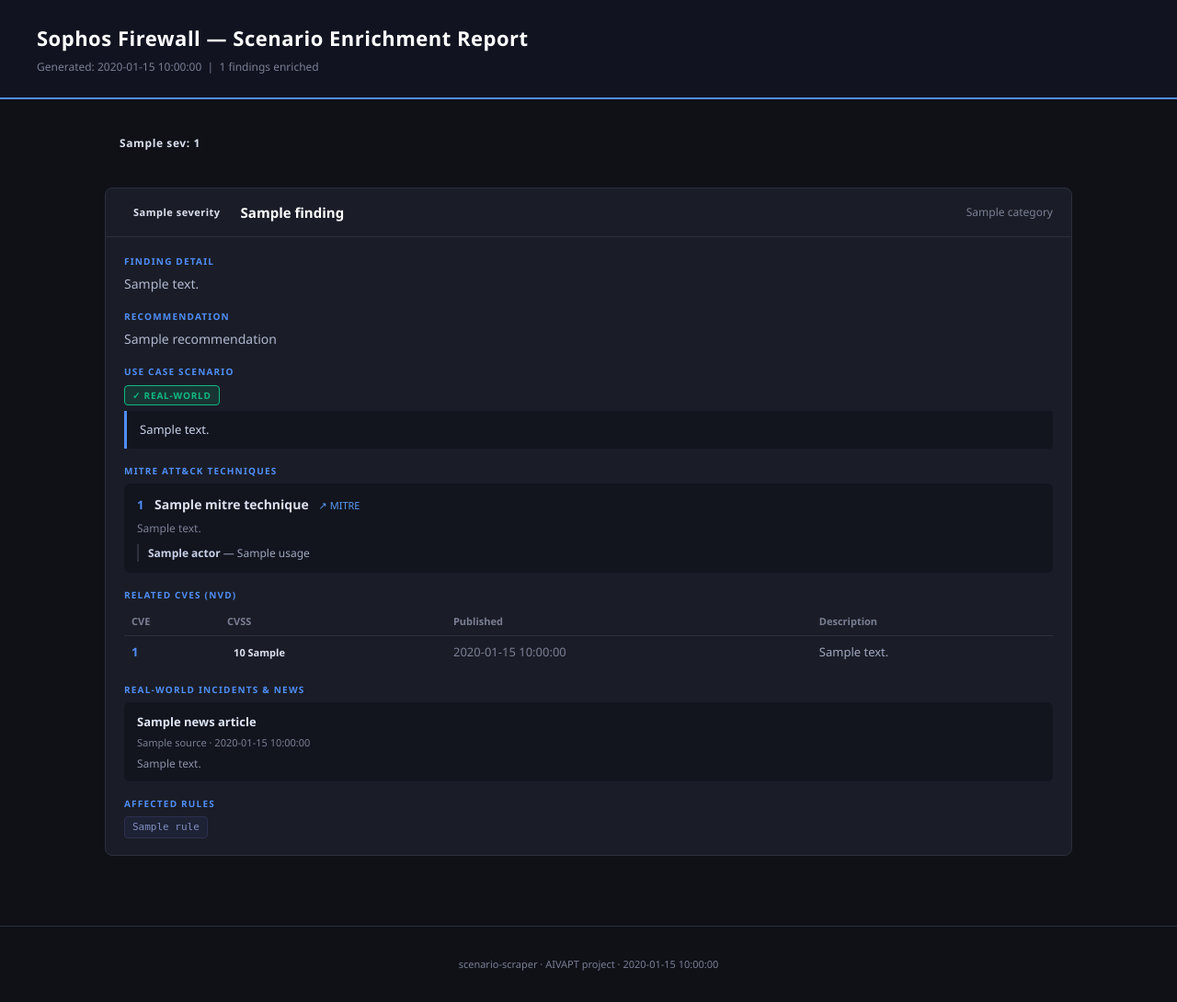
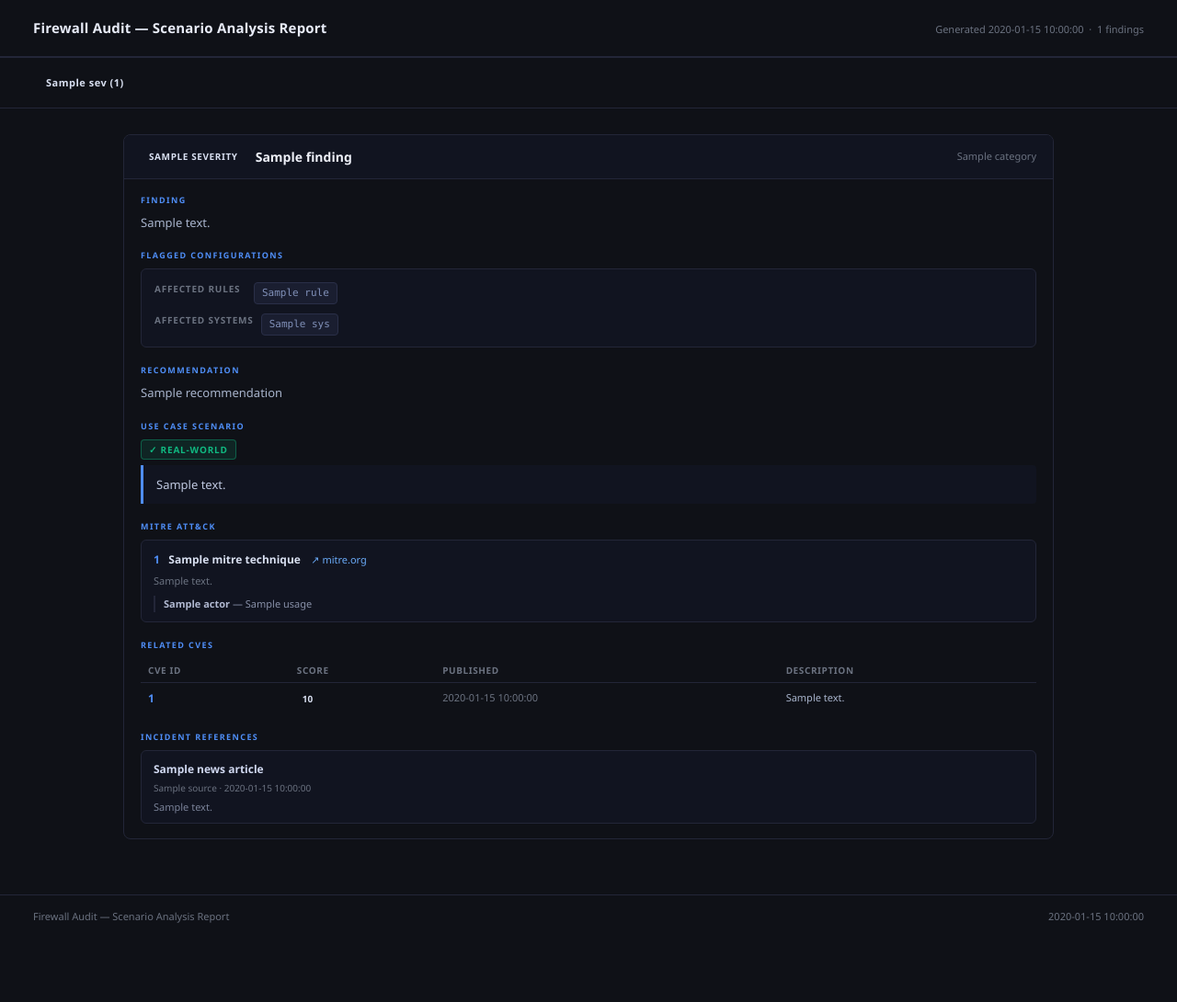
Before and after one commit to AlingBebangks/sophos-scenario-scraper, a FastAPI app: template templates/report.html in a window 1280 px wide. Shown: the whole page at 92% size. After the commit the page ends 1004 px from the top, so only its background shows below. Run offline with FastAPI, Linux system fonts and the light colour scheme; the template is opened without the code that fills it: most values are stand-ins (such as "Sample title", 1, 10 or a date in 2020).

Commit message:
fix: report layout - flagged configs prominent, clean header/footer
- Move Flagged Configurations (affected_rules + affected_systems) to section 2
  right after Finding detail, so original report data is always visible
- Add affected_systems display (was missing entirely)
- Section order: Finding → Flagged Configs → Recommendation → Use Case → MITRE → CVEs → News
- Replace heavy branded header with minimal title + date bar
- Replace branded footer with simple two-column date line
- Tighten overall spacing and typography

Co-Authored-By: Claude Sonnet 4.6 <noreply@anthropic.com>

```diff
--- a/templates/report.html
+++ b/templates/report.html
@@ -3,199 +3,280 @@
 <head>
 <meta charset="UTF-8" />
 <meta name="viewport" content="width=device-width, initial-scale=1.0" />
-<title>Scenario Enrichment Report — {{ generated_at }}</title>
+<title>Firewall Audit — Scenario Analysis · {{ generated_at }}</title>
 <style>
   :root {
-    --critical: #c0392b; --high: #e67e22; --medium: #f1c40f;
-    --low: #27ae60; --info: #2980b9; --bg: #0f1117; --card: #1a1d27;
-    --border: #2c2f3e; --text: #dce1f0; --muted: #7a7f94;
+    --critical: #c0392b; --high: #e67e22; --medium: #d4a017;
+    --low: #27ae60; --info: #2980b9;
+    --bg: #0f1117; --card: #141826; --card2: #111420;
+    --border: #232638; --text: #d8dff0; --muted: #6b7280;
     --accent: #4f8ef7;
   }
   * { box-sizing: border-box; margin: 0; padding: 0; }
-  body { background: var(--bg); color: var(--text); font-family: 'Segoe UI', sans-serif; font-size: 14px; line-height: 1.6; }
-  header { background: #111420; border-bottom: 2px solid var(--accent); padding: 24px 40px; }
-  header h1 { font-size: 22px; color: #fff; letter-spacing: 0.5px; }
-  header .meta { color: var(--muted); font-size: 12px; margin-top: 4px; }
-  .container { max-width: 1100px; margin: 0 auto; padding: 32px 24px; }
+  body { background: var(--bg); color: var(--text); font-family: 'Segoe UI', system-ui, sans-serif; font-size: 13px; line-height: 1.65; }
 
-  .summary-bar {
-    display: flex; gap: 16px; margin-bottom: 32px; flex-wrap: wrap;
+  /* ── Header ── */
+  .report-header {
+    padding: 18px 36px; border-bottom: 2px solid var(--border);
+    display: flex; align-items: baseline; justify-content: space-between;
   }
-  .sev-pill {
-    padding: 6px 16px; border-radius: 20px; font-size: 12px; font-weight: 600;
-    letter-spacing: 0.6px;
+  .report-header .title { font-size: 15px; font-weight: 700; color: #e8ecf8; letter-spacing: 0.2px; }
+  .report-header .meta  { font-size: 11px; color: var(--muted); }
+
+  /* ── Severity summary ── */
+  .summary-row {
+    display: flex; gap: 10px; padding: 14px 36px;
+    border-bottom: 1px solid var(--border); flex-wrap: wrap;
   }
+  .sev-pill { padding: 4px 14px; border-radius: 20px; font-size: 11px; font-weight: 700; letter-spacing: 0.5px; }
   .sev-CRITICAL { background: var(--critical); color: #fff; }
   .sev-HIGH     { background: var(--high);     color: #fff; }
-  .sev-MEDIUM   { background: var(--medium);   color: #000; }
+  .sev-MEDIUM   { background: var(--medium);   color: #fff; }
   .sev-LOW      { background: var(--low);      color: #fff; }
   .sev-INFO     { background: var(--info);     color: #fff; }
 
+  /* ── Main content ── */
+  .container { max-width: 1060px; margin: 0 auto; padding: 28px 24px; }
+
+  /* ── Finding card ── */
   .finding-card {
-    background: var(--card); border: 1px solid var(--border);
-    border-radius: 8px; margin-bottom: 28px; overflow: hidden;
+    border: 1px solid var(--border); border-radius: 8px;
+    margin-bottom: 24px; overflow: hidden;
   }
   .card-header {
-    display: flex; align-items: center; gap: 12px;
-    padding: 14px 20px; border-bottom: 1px solid var(--border);
+    display: flex; align-items: center; gap: 10px;
+    padding: 12px 18px; border-bottom: 1px solid var(--border);
+    background: #111420;
   }
   .sev-badge {
-    font-size: 11px; font-weight: 700; padding: 3px 10px;
-    border-radius: 4px; letter-spacing: 0.5px; white-space: nowrap;
+    font-size: 10px; font-weight: 800; padding: 3px 9px;
+    border-radius: 4px; letter-spacing: 0.6px; white-space: nowrap;
+    text-transform: uppercase;
   }
-  .card-header h2 { font-size: 15px; color: #fff; }
-  .card-header .category { color: var(--muted); font-size: 12px; margin-left: auto; }
+  .card-header h2 { font-size: 14px; font-weight: 700; color: #eef0f8; flex: 1; }
+  .card-category { font-size: 11px; color: var(--muted); white-space: nowrap; }
 
-  .card-body { padding: 18px 20px; }
-  .section-label {
-    font-size: 10px; font-weight: 700; letter-spacing: 1.2px;
-    text-transform: uppercase; color: var(--accent); margin: 16px 0 6px;
+  .card-body { padding: 16px 18px; }
+
+  /* ── Section labels ── */
+  .lbl {
+    font-size: 9px; font-weight: 800; letter-spacing: 1.4px;
+    text-transform: uppercase; color: var(--accent);
+    margin: 18px 0 6px;
   }
-  .section-label:first-child { margin-top: 0; }
-  p.detail { color: #b0b8d0; margin-bottom: 8px; }
-  p.scenario { background: #12151e; border-left: 3px solid var(--accent);
-    padding: 10px 14px; border-radius: 0 4px 4px 0; color: #c8d0e8; font-size: 13px; }
+  .lbl:first-child { margin-top: 0; }
 
-  /* Techniques */
-  .technique-list { display: flex; flex-direction: column; gap: 10px; }
-  .technique-item { background: #12151e; border-radius: 6px; padding: 12px 14px; }
-  .technique-id { font-weight: 700; color: var(--accent); font-size: 13px; }
-  .technique-name { font-weight: 600; margin-left: 8px; }
-  .technique-desc { color: var(--muted); font-size: 12px; margin-top: 4px; }
-  .technique-link { font-size: 11px; color: #5a9cf7; text-decoration: none; }
-  .technique-link:hover { text-decoration: underline; }
+  /* ── Text blocks ── */
+  .txt { color: #a8b4cc; font-size: 13px; }
 
-  .proc-list { margin-top: 8px; }
-  .proc-item { border-left: 2px solid #2c2f3e; padding-left: 10px; margin-top: 6px; font-size: 12px; color: #a0a8c0; }
-  .proc-actor { font-weight: 600; color: #c8d0e8; }
+  /* ── Flagged configurations ── */
+  .config-block {
+    background: var(--card2); border: 1px solid var(--border);
+    border-radius: 6px; padding: 12px 14px;
+  }
+  .config-block + .config-block { margin-top: 8px; }
+  .config-row { display: flex; gap: 8px; align-items: flex-start; margin-bottom: 4px; }
+  .config-row:last-child { margin-bottom: 0; }
+  .config-key { font-size: 10px; font-weight: 700; color: var(--muted);
+    text-transform: uppercase; letter-spacing: 0.8px; min-width: 100px; padding-top: 1px; }
+  .config-val { color: #c0c8e0; font-size: 12px; font-family: 'Consolas', 'Courier New', monospace; }
+  .tag-list { display: flex; flex-wrap: wrap; gap: 5px; margin-top: 2px; }
+  .tag {
+    background: #1a1e30; border: 1px solid #2a2f48; border-radius: 4px;
+    padding: 2px 8px; font-size: 11px; color: #8090b8;
+    font-family: 'Consolas', 'Courier New', monospace;
+  }
+  .no-config { color: var(--muted); font-size: 12px; font-style: italic; }
 
-  /* CVE table */
-  table.cve-table { width: 100%; border-collapse: collapse; font-size: 13px; }
-  table.cve-table th { text-align: left; color: var(--muted); font-size: 11px;
-    border-bottom: 1px solid var(--border); padding: 6px 8px; }
-  table.cve-table td { padding: 7px 8px; border-bottom: 1px solid #1e2130; vertical-align: top; }
-  table.cve-table tr:last-child td { border-bottom: none; }
-  .cve-id { color: var(--accent); font-weight: 600; text-decoration: none; }
-  .cve-id:hover { text-decoration: underline; }
-  .cvss-badge { font-size: 11px; padding: 2px 7px; border-radius: 3px; font-weight: 700; }
-  .cvss-CRITICAL { background: var(--critical); color: #fff; }
-  .cvss-HIGH     { background: var(--high);     color: #fff; }
-  .cvss-MEDIUM   { background: var(--medium);   color: #000; }
-  .cvss-LOW      { background: var(--low);      color: #fff; }
-
-  /* News */
-  .news-list { display: flex; flex-direction: column; gap: 8px; }
-  .news-item { background: #12151e; border-radius: 6px; padding: 10px 14px; }
-  .news-title { color: #e0e6f8; font-weight: 600; font-size: 13px; text-decoration: none; }
-  .news-title:hover { text-decoration: underline; }
-  .news-meta { font-size: 11px; color: var(--muted); margin-top: 2px; }
-  .news-excerpt { font-size: 12px; color: #8a90a8; margin-top: 5px; }
-
-  /* Affected rules */
-  .tag-list { display: flex; flex-wrap: wrap; gap: 6px; }
-  .tag { background: #1e2235; border: 1px solid #2c3050; border-radius: 4px;
-    padding: 2px 8px; font-size: 11px; color: #8090c0; font-family: monospace; }
-
-  footer { text-align: center; color: var(--muted); font-size: 11px;
-    padding: 32px; border-top: 1px solid var(--border); margin-top: 16px; }
-
+  /* ── Scenario ── */
+  .scenario-wrap { margin-top: 4px; }
   .scenario-badge {
     display: inline-block; font-size: 10px; font-weight: 700;
     letter-spacing: 0.8px; text-transform: uppercase;
     padding: 2px 8px; border-radius: 4px; margin-bottom: 6px;
   }
-  .scenario-badge.real    { background: rgba(16,185,129,0.15); color: #10b981; border: 1px solid #10b981; }
-  .scenario-badge.theoretical { background: rgba(245,158,11,0.15); color: #f59e0b; border: 1px solid #f59e0b; }
+  .scenario-badge.real         { background: rgba(16,185,129,0.12); color: #10b981; border: 1px solid rgba(16,185,129,0.4); }
+  .scenario-badge.theoretical  { background: rgba(245,158,11,0.12); color: #f59e0b; border: 1px solid rgba(245,158,11,0.4); }
+  .scenario-text {
+    background: var(--card2); border-left: 3px solid var(--accent);
+    padding: 10px 14px; border-radius: 0 4px 4px 0;
+    color: #bfc8e0; font-size: 13px; line-height: 1.7;
+  }
 
+  /* ── MITRE ── */
+  .technique-list { display: flex; flex-direction: column; gap: 8px; }
+  .technique-item { background: var(--card2); border-radius: 6px; padding: 10px 13px; border: 1px solid var(--border); }
+  .technique-id   { font-weight: 700; color: var(--accent); font-size: 12px; }
+  .technique-name { font-weight: 600; font-size: 12px; margin-left: 6px; }
+  .technique-link { font-size: 11px; color: #6aaaf7; text-decoration: none; margin-left: 8px; }
+  .technique-link:hover { text-decoration: underline; }
+  .technique-desc { color: var(--muted); font-size: 11px; margin-top: 5px; line-height: 1.5; }
+  .proc-list { margin-top: 7px; }
+  .proc-item { border-left: 2px solid var(--border); padding-left: 9px; margin-top: 5px; font-size: 11px; color: #8890a8; }
+  .proc-actor { font-weight: 600; color: #b0b8d0; }
+
+  /* ── CVE table ── */
+  table.cve-table { width: 100%; border-collapse: collapse; font-size: 12px; }
+  table.cve-table th { text-align: left; color: var(--muted); font-size: 10px; font-weight: 700;
+    letter-spacing: 0.6px; text-transform: uppercase;
+    border-bottom: 1px solid var(--border); padding: 5px 8px; }
+  table.cve-table td { padding: 7px 8px; border-bottom: 1px solid #191c28; vertical-align: top; }
+  table.cve-table tr:last-child td { border-bottom: none; }
+  .cve-id { color: var(--accent); font-weight: 700; text-decoration: none; font-size: 12px; }
+  .cve-id:hover { text-decoration: underline; }
+  .cvss-badge { font-size: 10px; padding: 2px 6px; border-radius: 3px; font-weight: 700; white-space: nowrap; }
+  .cvss-CRITICAL { background: var(--critical); color: #fff; }
+  .cvss-HIGH     { background: var(--high);     color: #fff; }
+  .cvss-MEDIUM   { background: var(--medium);   color: #fff; }
+  .cvss-LOW      { background: var(--low);      color: #fff; }
+
+  /* ── News ── */
+  .news-list { display: flex; flex-direction: column; gap: 7px; }
+  .news-item { background: var(--card2); border-radius: 6px; padding: 9px 13px; border: 1px solid var(--border); }
+  .news-title { color: #d0d8f0; font-weight: 600; font-size: 12px; text-decoration: none; }
+  .news-title:hover { text-decoration: underline; }
+  .news-meta    { font-size: 10px; color: var(--muted); margin-top: 2px; }
+  .news-excerpt { font-size: 11px; color: #7a8298; margin-top: 4px; line-height: 1.5; }
+
+  /* ── Footer ── */
+  .report-footer {
+    border-top: 1px solid var(--border); padding: 14px 36px;
+    display: flex; justify-content: space-between;
+    font-size: 11px; color: var(--muted); margin-top: 8px;
+  }
+
+  /* ── Print ── */
   @media print {
-    @page { margin: 15mm 12mm; size: A4; }
+    @page { margin: 14mm 12mm; size: A4; }
     body { background: #fff !important; color: #111 !important; font-size: 11px; }
-    header { background: #1a2340 !important; -webkit-print-color-adjust: exact; print-color-adjust: exact; padding: 14px 24px; }
-    header h1 { color: #fff !important; font-size: 16px; }
-    header .meta { color: #aab !important; }
-    .container { padding: 16px 0; }
-    .finding-card { border: 1px solid #ccc !important; background: #fafafa !important;
-      break-inside: avoid; page-break-inside: avoid; margin-bottom: 16px; }
-    .card-header { background: #eee !important; }
-    .card-header h2 { color: #111 !important; font-size: 13px; }
-    .category { color: #555 !important; }
-    .technique-item, .news-item { background: #f0f0f0 !important; }
-    p.detail, p.scenario, .technique-desc, .proc-item, .news-excerpt { color: #333 !important; }
-    .section-label { color: #1a5fbc !important; }
-    .technique-name { color: #111 !important; }
-    .news-meta, .muted { color: #666 !important; }
-    .cve-id { color: #1a5fbc !important; }
-    .technique-link { color: #1a5fbc !important; }
-    .news-title { color: #1a1a1a !important; }
+    .report-header { border-color: #ddd !important; }
+    .report-header .title { color: #111 !important; }
+    .report-header .meta  { color: #666 !important; }
+    .summary-row { border-color: #ddd !important; }
+    .finding-card { border-color: #ccc !important; background: #fafafa !important;
+      break-inside: avoid; page-break-inside: avoid; }
+    .card-header  { background: #f0f0f0 !important; border-color: #ddd !important; }
+    .card-header h2 { color: #111 !important; }
+    .card-category  { color: #555 !important; }
+    .config-block, .technique-item, .news-item { background: #f5f5f5 !important; border-color: #ddd !important; }
+    .scenario-text { background: #f5f5f5 !important; border-color: #1a5fbc !important; }
+    .txt, .config-val, .proc-item, .news-excerpt, .technique-desc { color: #333 !important; }
+    .lbl { color: #1a5fbc !important; }
+    .technique-name, .proc-actor, .card-header h2 { color: #111 !important; }
+    .news-meta, .config-key { color: #666 !important; }
+    .cve-id, .technique-link { color: #1a5fbc !important; }
+    .news-title { color: #111 !important; }
     a { color: #1a5fbc !important; }
-    .tag { background: #e8e8f0 !important; color: #445 !important; border-color: #bbc !important; }
+    .tag { background: #e8eaf2 !important; color: #334 !important; border-color: #ccd !important; }
+    .no-config { color: #888 !important; }
     table.cve-table th { color: #555 !important; border-color: #ccc !important; }
     table.cve-table td { color: #333 !important; border-color: #eee !important; }
-    footer { color: #888 !important; border-color: #ccc !important; }
-    .sev-pill, .sev-badge { -webkit-print-color-adjust: exact; print-color-adjust: exact; }
+    .report-footer { border-color: #ddd !important; color: #888 !important; }
+    .sev-pill, .sev-badge, .cvss-badge, .scenario-badge { -webkit-print-color-adjust: exact; print-color-adjust: exact; }
     .sev-CRITICAL, .cvss-CRITICAL { background: #c0392b !important; color: #fff !important; }
     .sev-HIGH,     .cvss-HIGH     { background: #e67e22 !important; color: #fff !important; }
-    .sev-MEDIUM,   .cvss-MEDIUM   { background: #f1c40f !important; color: #000 !important; }
+    .sev-MEDIUM,   .cvss-MEDIUM   { background: #d4a017 !important; color: #fff !important; }
     .sev-LOW,      .cvss-LOW      { background: #27ae60 !important; color: #fff !important; }
     .sev-INFO                     { background: #2980b9 !important; color: #fff !important; }
+    .scenario-badge.real        { background: rgba(16,185,129,0.15) !important; color: #0a7a55 !important; -webkit-print-color-adjust: exact; print-color-adjust: exact; }
+    .scenario-badge.theoretical { background: rgba(245,158,11,0.15) !important; color: #a06800 !important; -webkit-print-color-adjust: exact; print-color-adjust: exact; }
   }
 </style>
 </head>
 <body>
-<header>
-  <h1>Sophos Firewall — Scenario Enrichment Report</h1>
-  <div class="meta">Generated: {{ generated_at }} &nbsp;|&nbsp; {{ findings|length }} findings enriched</div>
-</header>
 
-<div class="container">
+<div class="report-header">
+  <span class="title">Firewall Audit — Scenario Analysis Report</span>
+  <span class="meta">Generated {{ generated_at }} &nbsp;·&nbsp; {{ findings|length }} findings</span>
+</div>
 
-  <!-- Severity summary bar -->
-  <div class="summary-bar">
+<div class="summary-row">
   {% for sev, count in severity_counts.items() %}
-    <span class="sev-pill sev-{{ sev }}">{{ sev }}: {{ count }}</span>
+  <span class="sev-pill sev-{{ sev }}">{{ sev }} ({{ count }})</span>
   {% endfor %}
 </div>
 
+<div class="container">
   {% for f in findings %}
   <div class="finding-card">
+
     <div class="card-header">
       <span class="sev-badge sev-{{ f.severity }}">{{ f.severity }}</span>
       <h2>{{ f.title }}</h2>
-      <span class="category">{{ f.category }}</span>
+      <span class="card-category">{{ f.category }}</span>
     </div>
+
     <div class="card-body">
 
-      <div class="section-label">Finding Detail</div>
-      <p class="detail">{{ f.detail }}</p>
+      <!-- 1. Finding detail from original report -->
+      <div class="lbl">Finding</div>
+      <p class="txt">{{ f.detail if f.detail else "No detail provided." }}</p>
 
-      <div class="section-label">Recommendation</div>
-      <p class="detail">{{ f.recommendation }}</p>
+      <!-- 2. Flagged configurations — the actual rules/systems from the input -->
+      <div class="lbl">Flagged Configurations</div>
+      {% if f.affected_rules or f.affected_systems %}
+      <div class="config-block">
+        {% if f.affected_rules %}
+        <div class="config-row">
+          <span class="config-key">Affected Rules</span>
+          <div>
+            <div class="tag-list">
+              {% for rule in f.affected_rules %}
+              <span class="tag">{{ rule }}</span>
+              {% endfor %}
+            </div>
+          </div>
+        </div>
+        {% endif %}
+        {% if f.affected_systems %}
+        <div class="config-row" {% if f.affected_rules %}style="margin-top:8px"{% endif %}>
+          <span class="config-key">Affected Systems</span>
+          <div>
+            <div class="tag-list">
+              {% for sys in f.affected_systems %}
+              <span class="tag">{{ sys }}</span>
+              {% endfor %}
+            </div>
+          </div>
+        </div>
+        {% endif %}
+      </div>
+      {% else %}
+      <p class="no-config">No specific rules or systems flagged in the source report.</p>
+      {% endif %}
 
-      {% if f.scenario_summary and f.scenario_summary != "No scenario data retrieved." %}
-      <div class="section-label">Use Case Scenario</div>
+      <!-- 3. Recommendation from original report -->
+      <div class="lbl">Recommendation</div>
+      <p class="txt">{{ f.recommendation if f.recommendation else "No recommendation provided." }}</p>
+
+      <!-- 4. Use case scenario (real-world or theoretical) -->
+      {% if f.scenario_summary %}
+      <div class="lbl">Use Case Scenario</div>
+      <div class="scenario-wrap">
         <span class="scenario-badge {% if f.scenario_type == 'theoretical' %}theoretical{% else %}real{% endif %}">
           {% if f.scenario_type == 'theoretical' %}⚠ Theoretical{% else %}✓ Real-World{% endif %}
         </span>
-      <p class="scenario">{{ f.scenario_summary }}</p>
+        <div class="scenario-text">{{ f.scenario_summary }}</div>
+      </div>
       {% endif %}
 
+      <!-- 5. MITRE ATT&CK -->
       {% if f.mitre_techniques %}
-      <div class="section-label">MITRE ATT&CK Techniques</div>
+      <div class="lbl">MITRE ATT&amp;CK</div>
       <div class="technique-list">
         {% for t in f.mitre_techniques %}
         <div class="technique-item">
           <div>
             <span class="technique-id">{{ t.technique_id }}</span>
             {% if t.name %}<span class="technique-name">{{ t.name }}</span>{% endif %}
-            &nbsp;
-            <a class="technique-link" href="{{ t.url }}" target="_blank">↗ MITRE</a>
+            <a class="technique-link" href="{{ t.url }}" target="_blank">↗ mitre.org</a>
           </div>
           {% if t.description %}
           <div class="technique-desc">{{ t.description[:300] }}{% if t.description|length > 300 %}…{% endif %}</div>
           {% endif %}
           {% if t.procedure_examples %}
           <div class="proc-list">
-            {% for p in t.procedure_examples[:3] %}
+            {% for p in t.procedure_examples %}
             <div class="proc-item">
               <span class="proc-actor">{{ p.actor }}</span>
               {% if p.usage %} — {{ p.usage[:200] }}{% if p.usage|length > 200 %}…{% endif %}{% endif %}
@@ -208,11 +289,12 @@
       </div>
       {% endif %}
 
+      <!-- 6. CVEs -->
       {% if f.cves %}
-      <div class="section-label">Related CVEs (NVD)</div>
+      <div class="lbl">Related CVEs</div>
       <table class="cve-table">
         <thead>
-          <tr><th>CVE</th><th>CVSS</th><th>Published</th><th>Description</th></tr>
+          <tr><th>CVE ID</th><th>Score</th><th>Published</th><th>Description</th></tr>
         </thead>
         <tbody>
           {% for c in f.cves %}
@@ -220,35 +302,27 @@
             <td><a class="cve-id" href="{{ c.url }}" target="_blank">{{ c.cve_id }}</a></td>
             <td>
               {% if c.cvss_score %}
-              <span class="cvss-badge cvss-{{ c.cvss_severity }}">{{ c.cvss_score }} {{ c.cvss_severity }}</span>
+              <span class="cvss-badge cvss-{{ c.cvss_severity }}">{{ c.cvss_score }}</span>
               {% else %}—{% endif %}
             </td>
-            <td style="white-space:nowrap;color:#7a7f94">{{ c.published }}</td>
-            <td style="color:#a0a8c0">{{ c.description[:200] }}{% if c.description|length > 200 %}…{% endif %}</td>
+            <td style="white-space:nowrap;color:#6b7280;font-size:11px">{{ c.published }}</td>
+            <td class="txt" style="font-size:11px">{{ c.description[:200] }}{% if c.description|length > 200 %}…{% endif %}</td>
           </tr>
           {% endfor %}
         </tbody>
       </table>
       {% endif %}
 
+      <!-- 7. News / incidents -->
       {% if f.news_articles %}
-      <div class="section-label">Real-World Incidents &amp; News</div>
+      <div class="lbl">Incident References</div>
       <div class="news-list">
         {% for a in f.news_articles %}
         <div class="news-item">
           <a class="news-title" href="{{ a.url }}" target="_blank">{{ a.title }}</a>
-          <div class="news-meta">{{ a.source }} {% if a.date %}· {{ a.date }}{% endif %}</div>
+          <div class="news-meta">{{ a.source }}{% if a.date %} · {{ a.date }}{% endif %}</div>
           {% if a.excerpt %}<div class="news-excerpt">{{ a.excerpt }}</div>{% endif %}
         </div>
-        {% endfor %}
-      </div>
-      {% endif %}
-
-      {% if f.affected_rules %}
-      <div class="section-label">Affected Rules</div>
-      <div class="tag-list">
-        {% for rule in f.affected_rules %}
-        <span class="tag">{{ rule }}</span>
         {% endfor %}
       </div>
       {% endif %}
@@ -256,8 +330,12 @@
     </div>
   </div>
   {% endfor %}
+</div>
 
+<div class="report-footer">
+  <span>Firewall Audit — Scenario Analysis Report</span>
+  <span>{{ generated_at }}</span>
 </div>
-<footer>scenario-scraper · AIVAPT project · {{ generated_at }}</footer>
+
 </body>
 </html>
```
Lines whose indentation alone changed are shown as unchanged.
